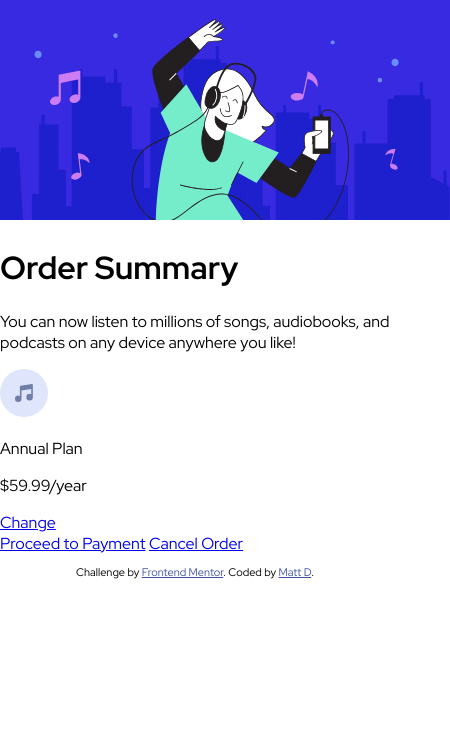
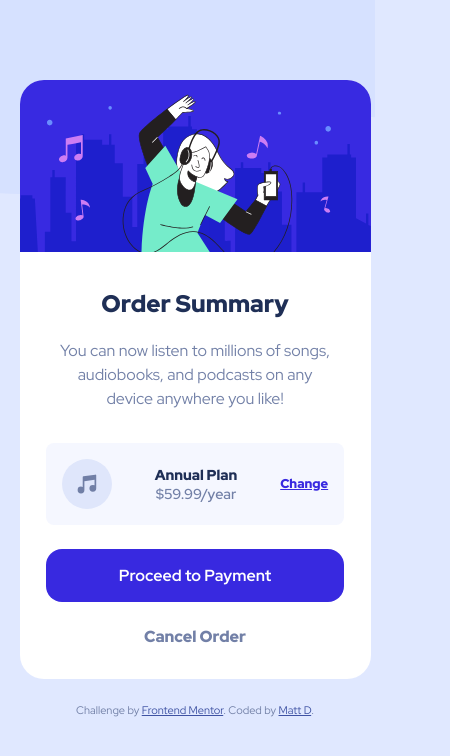
Before and after one commit to davis-matt0/order-summary-card, a plain HTML site: page index.html in a window 390 px wide. Shown: the whole page, 450 px wide, since content can reach past the window. Drawn offline with Linux system fonts and the light colour scheme.

Commit message:
style card for mobile and desktop

```diff
--- a/index.css
+++ b/index.css
@@ -11,6 +11,48 @@ html {
 body {
   margin: 0;
   font-family: "Red Hat Display", sans-serif;
+  background-color: hsl(225, 100%, 94%);
+  background-image: url(./images/pattern-background-mobile.svg);
+  background-repeat: no-repeat;
+  color: hsl(224, 23%, 55%);
+  text-align: center;
+}
+
+.order-title,
+.plan-type {
+  color: hsl(223, 47%, 23%);
+}
+
+.order-title {
+  font-weight: 900;
+  margin-top: 1.3em;
+}
+
+.order-message {
+  width: 77%;
+  margin: auto auto 2em auto;
+  line-height: 1.5;
+}
+
+.plan-type,
+.plan-price {
+  margin: 0;
+}
+
+.plan-type {
+  font-weight: 900;
+  font-size: 0.9rem;
+}
+
+.change-plan-link {
+  color: hsl(245, 75%, 52%);
+  font-weight: 900;
+  font-size: 0.8rem;
+}
+
+.plan-price {
+  font-size: 0.9rem;
+  font-weight: 600;
 }
 
 .attribution {
@@ -20,3 +62,69 @@ body {
 .attribution a {
   color: hsl(228, 45%, 44%);
 }
+
+.banner {
+  width: 100%;
+  padding: 0;
+  border-top-right-radius: 1.5em;
+  border-top-left-radius: 1.5em;
+}
+
+.card {
+  width: 90%;
+  border-radius: 1.5em;
+  margin: 5em auto 0 auto;
+  background-color: white;
+}
+
+.card-details {
+  margin: 0 auto;
+}
+
+.plan-container {
+  display: flex;
+  justify-content: space-between;
+  align-items: center;
+  width: 85%;
+  margin: 0 auto 1.5em auto;
+  padding: 1em 1em;
+  background-color: hsl(225, 100%, 98%);
+  border-radius: 0.5em;
+}
+
+.music-icon {
+  width: 50px;
+  height: 50px;
+}
+
+.proceed-to-payment-btn {
+  display: block;
+  width: 85%;
+  margin: 1em auto auto auto;
+  background-color: hsl(245, 75%, 52%);
+  color: white;
+  text-decoration: none;
+  font-weight: 700;
+  padding: 1em 0;
+  border-radius: 1em;
+}
+
+.cancel-order-btn {
+  display: block;
+  text-decoration: none;
+  color: hsl(224, 23%, 55%);
+  font-weight: 900;
+  margin: 1.5em 0;
+  padding-bottom: 2em;
+}
+
+@media (min-width: 750px) {
+  body {
+    background-image: url("./images/pattern-background-desktop.svg");
+    background-size: contain;
+  }
+  .card {
+    width: 30%;
+    margin-top: 8em;
+  }
+}
--- a/index.html
+++ b/index.html
@@ -26,7 +26,8 @@
           alt="a person listening to music and dancing"
           class="banner"
         />
-        <h1 class="order-title">Order Summary</h1>
+        <div class="card-details">
+          <h2 class="order-title">Order Summary</h2>
           <p class="order-message">
             You can now listen to millions of songs, audiobooks, and podcasts on
             any device anywhere you like!
@@ -37,12 +38,15 @@
               alt="a music note icon"
               class="music-icon"
             />
+            <div class="price-container">
               <p class="plan-type">Annual Plan</p>
               <p class="plan-price">$59.99/year</p>
+            </div>
             <a href="#" class="change-plan-link">Change</a>
           </div>
           <a href="#" class="proceed-to-payment-btn">Proceed to Payment</a>
           <a href="#" class="cancel-order-btn">Cancel Order</a>
+        </div>
       </div>
     </main>
     <footer class="attribution">
```
Lines whose indentation alone changed are shown as unchanged.
